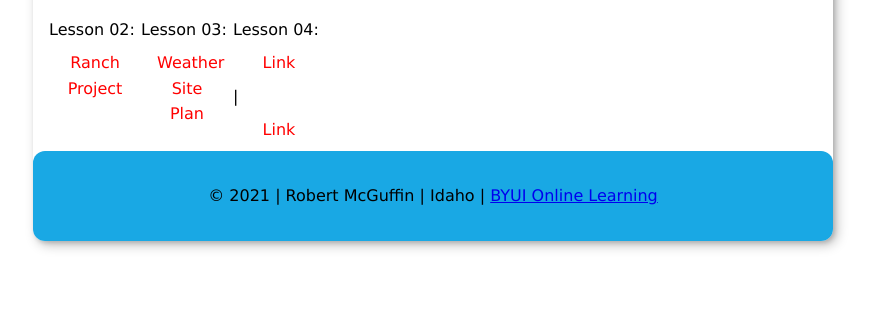
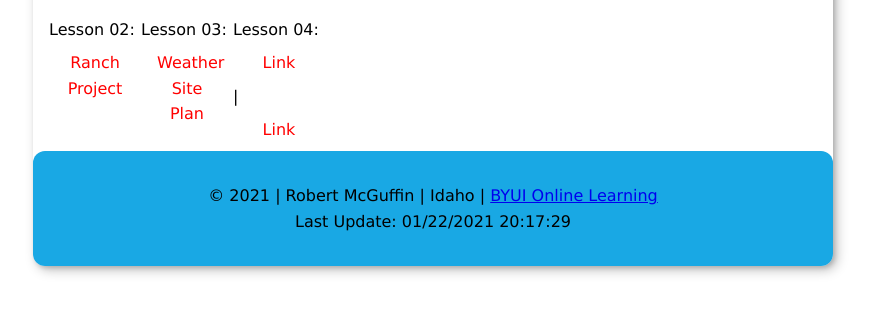
Before and after one commit to McGuffinr/mcguffin.github.io, a plain HTML site: page index.html in a window 1280 px wide. Shown: the part 217-530 px from the top of the page, without its empty margins (207-1080 px from the left). Drawn offline with Linux system fonts and the light colour scheme; files that its build step writes are made by us from their sources.

Commit message:
correct javascript path in index file

```diff
--- a/index.html
+++ b/index.html
@@ -31,13 +31,11 @@
   <footer>
     <p>
       &copy; 2021 | Robert McGuffin | Idaho |
-      <a href="https://byui.edu/online">BYUI Online Learning</a>
-    </p>
-    <p>
+      <a href="https://byui.edu/online">BYUI Online Learning</a><br>
       <span id="lastupdate"></span>
     </p>
   </footer>
-  <script src="js/lastupdate.js"></script>
+  <script src="javascript/lastupdate.js"></script>
   </div>
 </body>
 </html>
```
